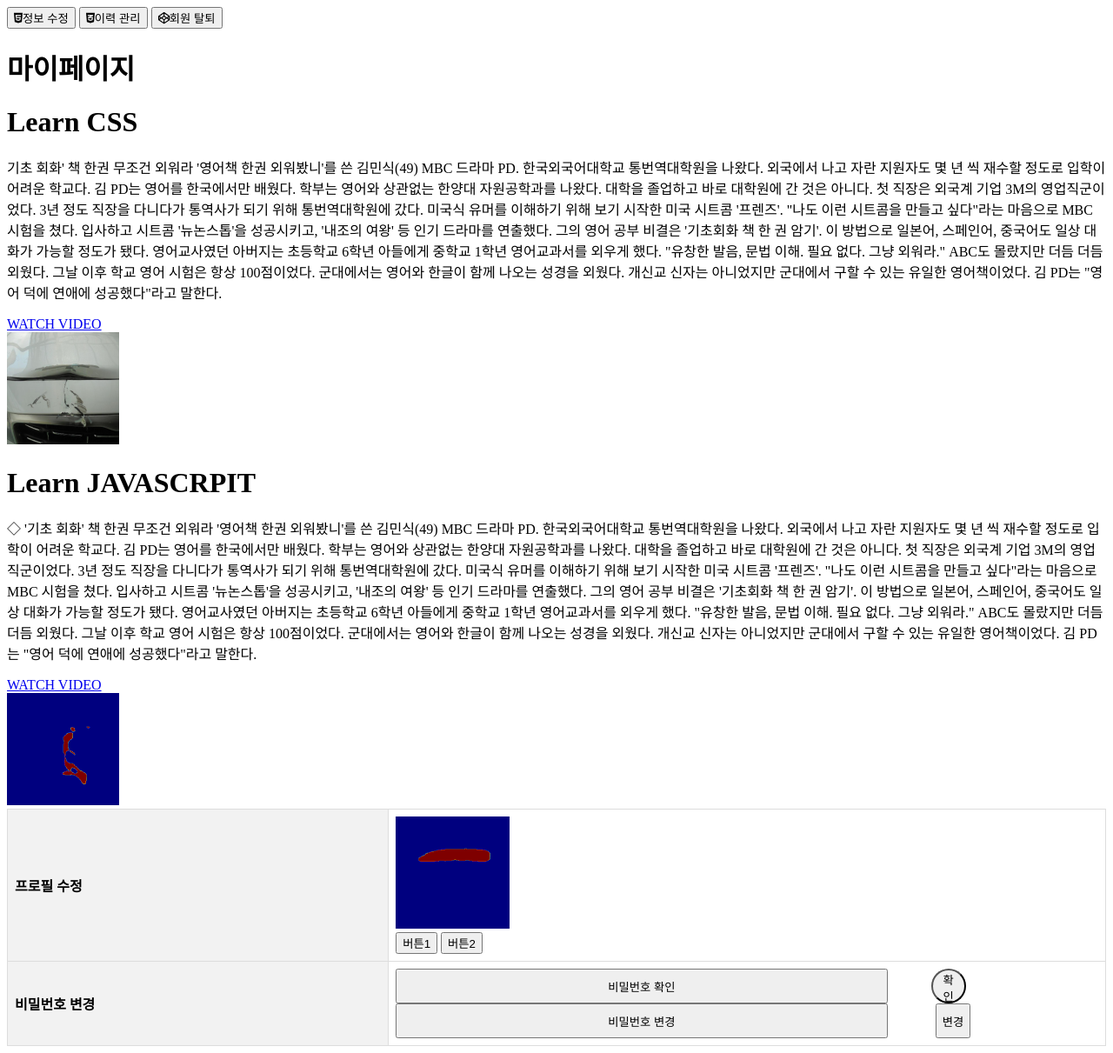
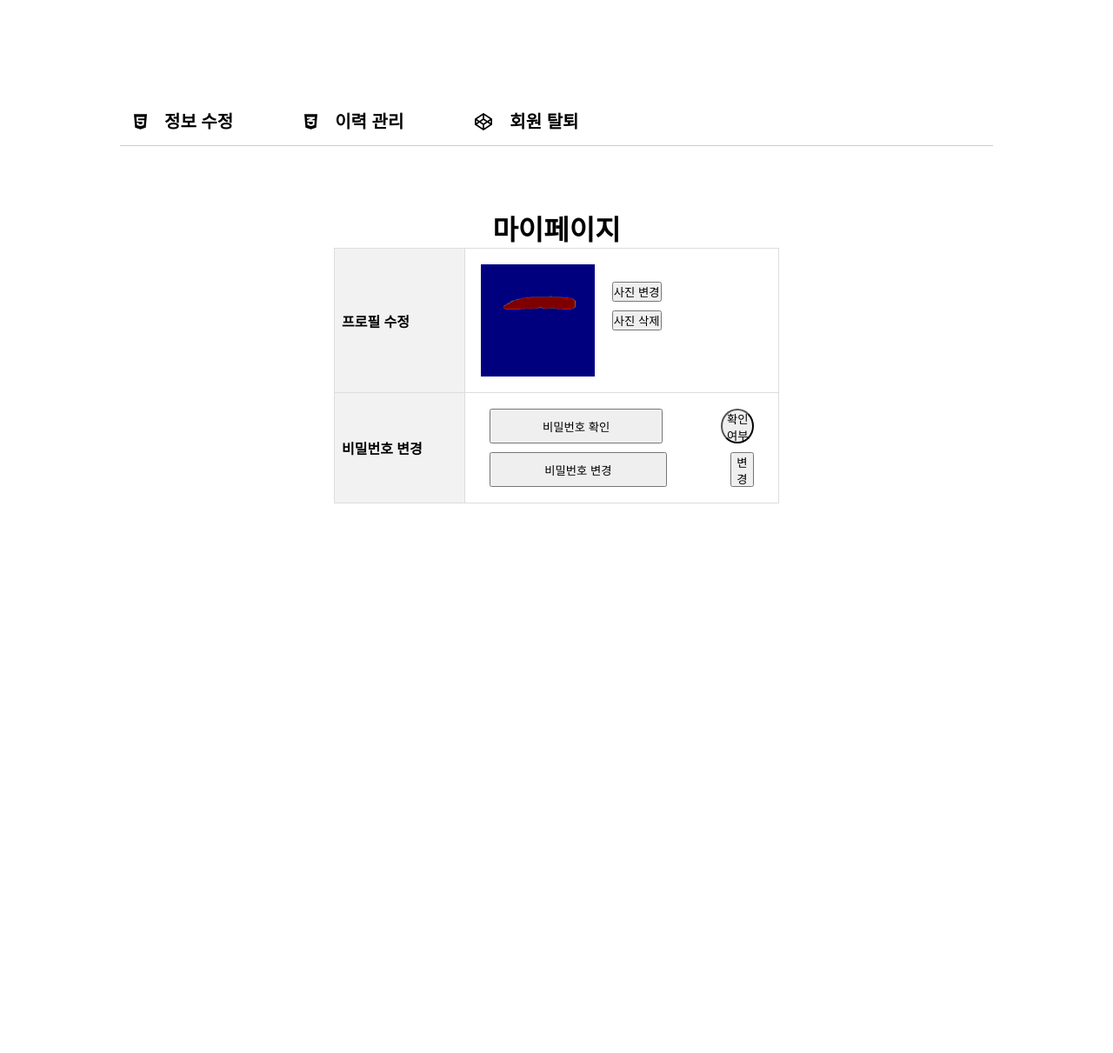
Before and after one commit to YooooSW/KEPCO_project_3, a Django app: page /my_page/ in a window 1280 px wide. Shown: the whole page at 87% size. After the commit the page ends 579 px from the top, so only its background shows below. Run offline with Django 4.2, Linux system fonts and the light colour scheme; some libraries are stand-ins or nearby versions.

Commit message:
23-06-14

```diff
--- a/Web_Django/mainapp/static/css/yun.css
+++ b/Web_Django/mainapp/static/css/yun.css
@@ -32,3 +32,104 @@
     height: 100%;
     max-width: 100%;
 }
+/* myPage 만들기  */
+
+*{
+    padding: 0;
+    margin: 0;
+    font-family: 'Pooppins', sans-serif;
+}
+.hero{
+    width:  80%;
+    height:  800px;
+    position: relative;
+    margin: 100px auto;
+    overflow: hidden;
+}
+.btn-box{
+    display: flex;
+    border-bottom: 1px solid #ccc;
+}
+.btn-box button{
+    background: transparent;
+    border: none;
+    outline: none;
+    cursor: pointer;
+    padding: 14px 16px;
+    margin-right: 50px;
+    font-size: 20px;
+    font-weight: bold;
+}
+
+
+.btn-box button .fa-html5,
+.btn-box button .fa-css3-alt,
+.btn-box button .fa-codepen {
+    margin-right: 20px;
+}
+
+.btn-box button:hover .fa-html5,
+.btn-box button:hover .fa-css3-alt,
+.btn-box button:hover .fa-codepen {
+    color: #ff7846;
+}
+
+.content-right img{
+    width: 350px;
+}
+
+.content{
+    display: flex;
+    justify-content: center;
+    text-align: center;
+    margin: 5% auto;
+    position: absolute;
+    transform: translateX(100%);
+    transition: 0.3s;
+}
+.content-left{
+    flex-basis: 50%;
+}
+.content-left p{
+    font-size: 13px;
+    text-align: 30px 0;
+}
+
+.content-left a{
+    width: 150px;
+    display: block;
+    padding: 8px 5px;
+    border-radius: 20px;
+    text-decoration: none;
+    background-color: #ff7846;
+    color: #fff;
+    text-align: center;
+}
+
+.content-right{
+    flex-basis: 50%;
+    text-align: center;
+}
+
+#content1{
+    transform: translateX(0px);
+    width: 100%;
+
+}
+.btn1{
+    color: #ff7846;
+}
+.btn1{
+    color: #ff7846;
+}
+.btn1{
+    color: #ff7846;
+}
+
+.dynamic-width th {
+    width: auto;
+    max-width: 200px;
+    white-space: nowrap;
+    overflow: hidden;
+    text-overflow: ellipsis;
+}
--- a/Web_Django/mainapp/templates/mainapp/my_Page.html
+++ b/Web_Django/mainapp/templates/mainapp/my_Page.html
@@ -1,11 +1,11 @@
-{% load static %}
 <!DOCTYPE html>
 <html lang="ko">
 <head>
     <meta charset="UTF-8">
     <meta name="viewport" content="width=device-width, initial-scale=1.0">
     <title>Document</title>
-    <link rel="stylesheet" type= "text/css" href ='/static/css/yun.css'>
+    <link rel="stylesheet" type= "text/css" href ="/static/css/yun.css">
+
     <link rel="stylesheet" href="https://fonts.googleapis.com/css?family=Poppins&display=swap">
     <script type="text/javascript" src="https://use.fontawesome.com/releases/v6.3.0/js/all.js" crossorigin="anonymous"></script>
     <style>
@@ -31,6 +31,20 @@
         .dynamic-width th {
             flex: 1;
         }
+        .container {
+            display: flex;
+            flex-direction: row;
+        }
+        .container th {
+            width: calc(100% - 200px);
+        }
+        .buttons {
+            margin: 10px;
+        }
+        div {
+            margin: 10px;
+        }
+
     </style>
 
 </head>
@@ -52,11 +66,11 @@
                         <tr>
                             <th >프로필 수정</th>
                             <td>
-                                <div>
-                                    <img src="/static/img/r_3.png">
-                                    <div>
-                                        <button>버튼1</button>
-                                        <button>버튼2</button>
+                                <div class="container">
+                                    <img src="/static/img/r_3.png" alt="image">
+                                    <div class="buttons">
+                                        <div style="display: flex; flex-direction: row;"><button>사진 변경</button></div>
+                                        <div style="display: flex; flex-direction: row;"><button>사진 삭제</button></div>
                                     </div>
                                 </div>
                             </td>
@@ -81,7 +95,7 @@
                             </td>
                         </tr>
                     </tbody>
-
+                </table>
 
 
             </div>
@@ -126,6 +140,10 @@
             </div>
         </div>
     </div>
+
+
+
+
     <script>
         var content1 = document.getElementById("content1");
         var content2 = document.getElementById("content2");
```
